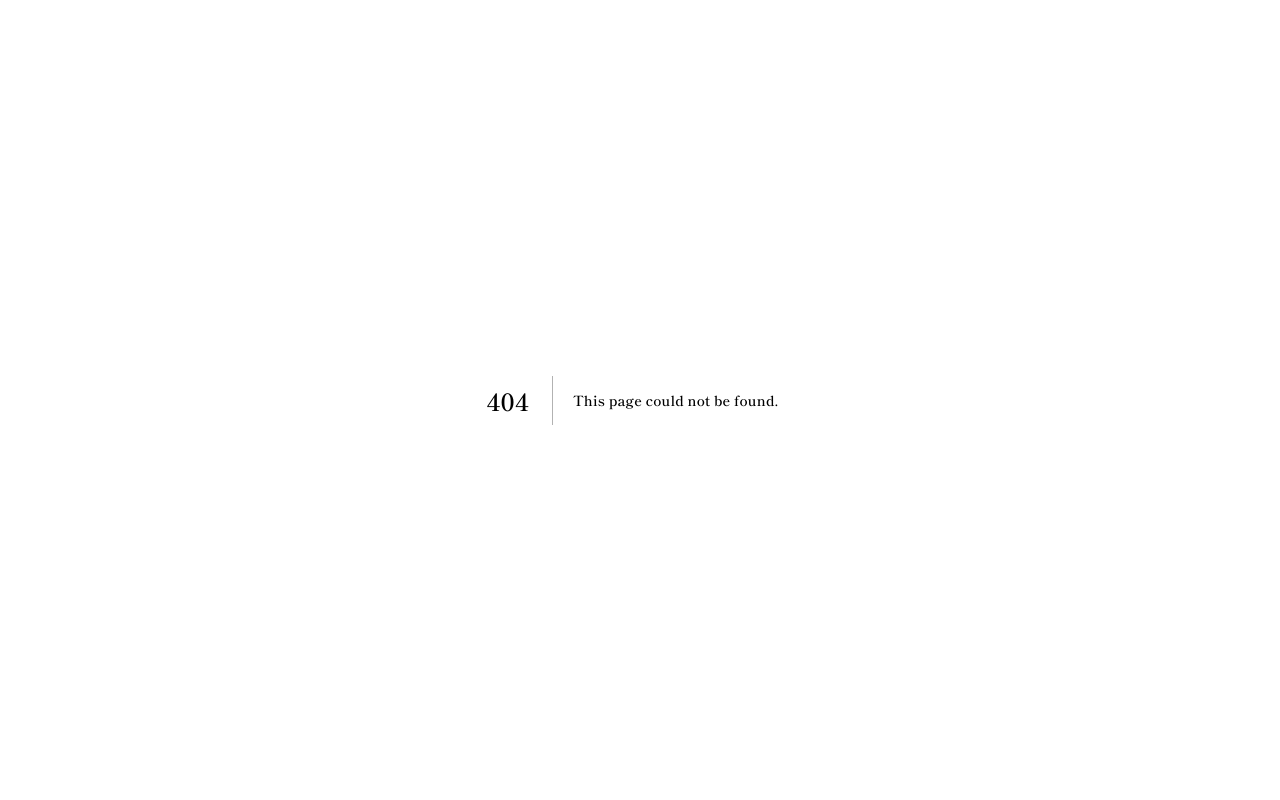
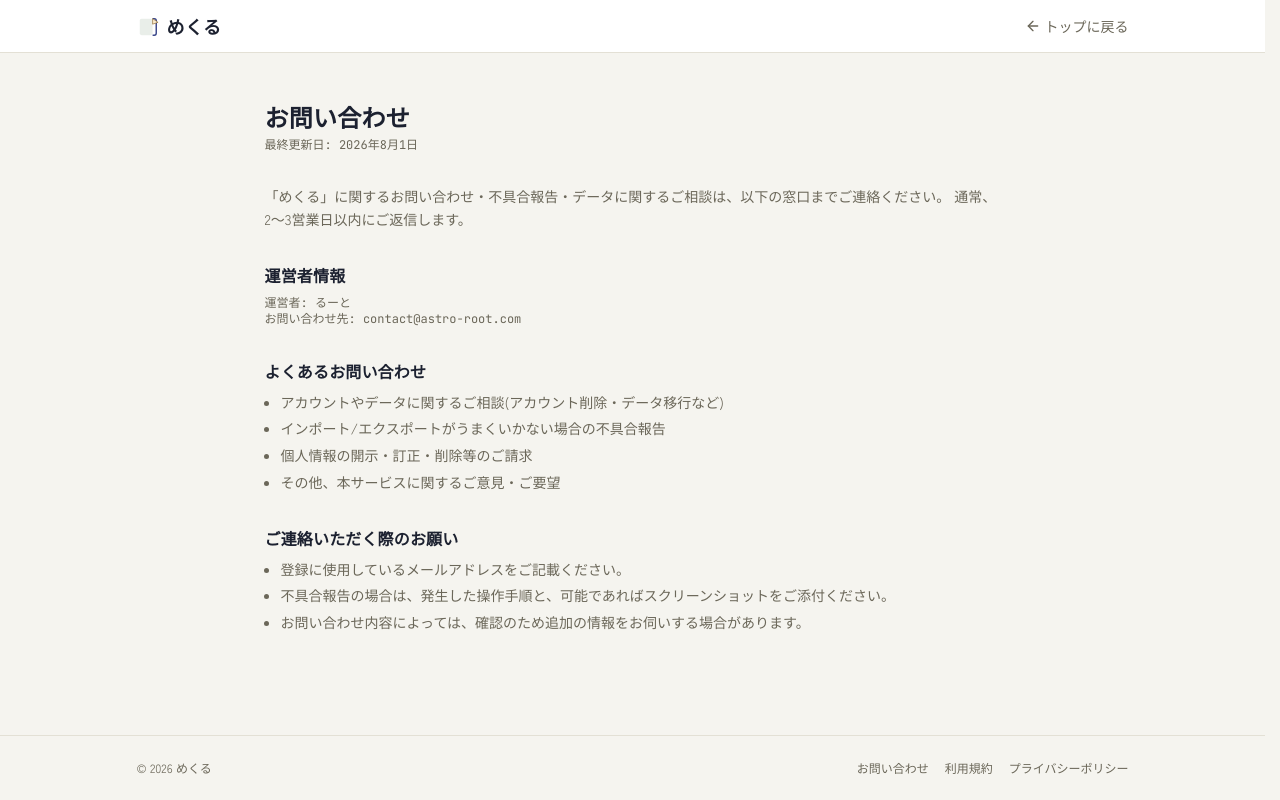
Before and after one commit to astro-root/mekuru, a Next.js app: page /contact in a window 1280 px wide. Before the commit this address had no page. Built offline with nearby package versions, Linux system fonts and the light colour scheme.

Commit message:
feat: add dedicated contact page and link it from the footer

```diff
--- /dev/null
+++ b/src/app/contact/page.tsx
@@ -0,0 +1,41 @@
+import type { Metadata } from "next";
+import { LegalPageLayout, LegalSection } from '@/components/legal/legal-page-layout'
+
+export const metadata: Metadata = {
+  title: "お問い合わせ",
+}
+
+export default function ContactPage() {
+  return (
+    <LegalPageLayout title="お問い合わせ" updatedAt="2026年8月1日">
+      <p className="text-muted-foreground">
+        「めくる」に関するお問い合わせ・不具合報告・データに関するご相談は、以下の窓口までご連絡ください。
+        通常、2〜3営業日以内にご返信します。
+      </p>
+
+      <LegalSection heading="運営者情報">
+        <p className="font-mono text-xs">
+          運営者: るーと<br />
+          お問い合わせ先: contact@astro-root.com
+        </p>
+      </LegalSection>
+
+      <LegalSection heading="よくあるお問い合わせ">
+        <ul>
+          <li>アカウントやデータに関するご相談(アカウント削除・データ移行など)</li>
+          <li>インポート/エクスポートがうまくいかない場合の不具合報告</li>
+          <li>個人情報の開示・訂正・削除等のご請求</li>
+          <li>その他、本サービスに関するご意見・ご要望</li>
+        </ul>
+      </LegalSection>
+
+      <LegalSection heading="ご連絡いただく際のお願い">
+        <ul>
+          <li>登録に使用しているメールアドレスをご記載ください。</li>
+          <li>不具合報告の場合は、発生した操作手順と、可能であればスクリーンショットをご添付ください。</li>
+          <li>お問い合わせ内容によっては、確認のため追加の情報をお伺いする場合があります。</li>
+        </ul>
+      </LegalSection>
+    </LegalPageLayout>
+  )
+}
--- a/src/components/site-footer.tsx
+++ b/src/components/site-footer.tsx
@@ -8,6 +8,9 @@ export function SiteFooter({ maxWidth = 'max-w-5xl' }: { maxWidth?: string }) {
       >
         <span>© {new Date().getFullYear()} めくる</span>
         <nav className="flex items-center gap-4">
+          <Link href="/contact" className="transition-colors hover:text-foreground">
+            お問い合わせ
+          </Link>
           <Link href="/terms" className="transition-colors hover:text-foreground">
             利用規約
           </Link>
```
